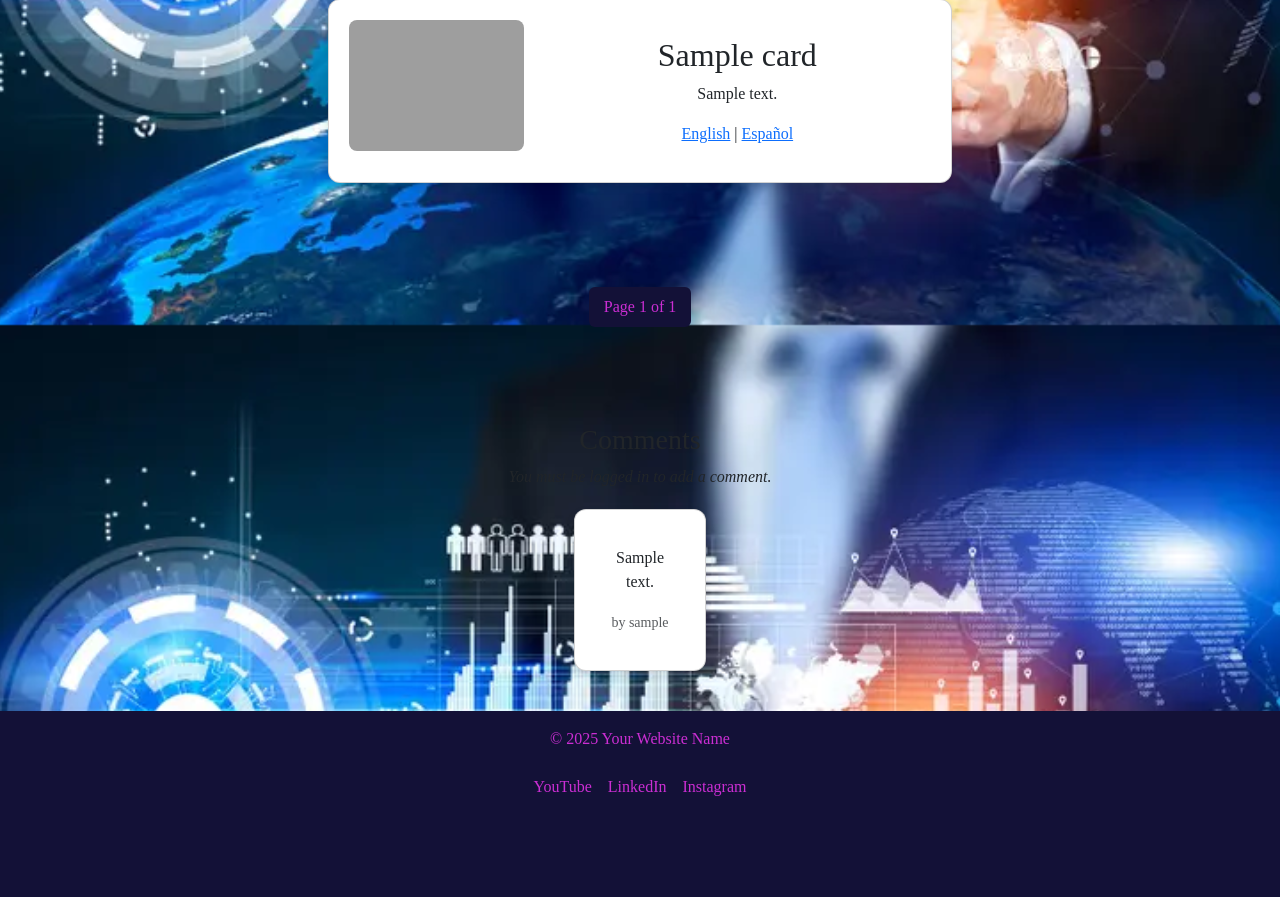
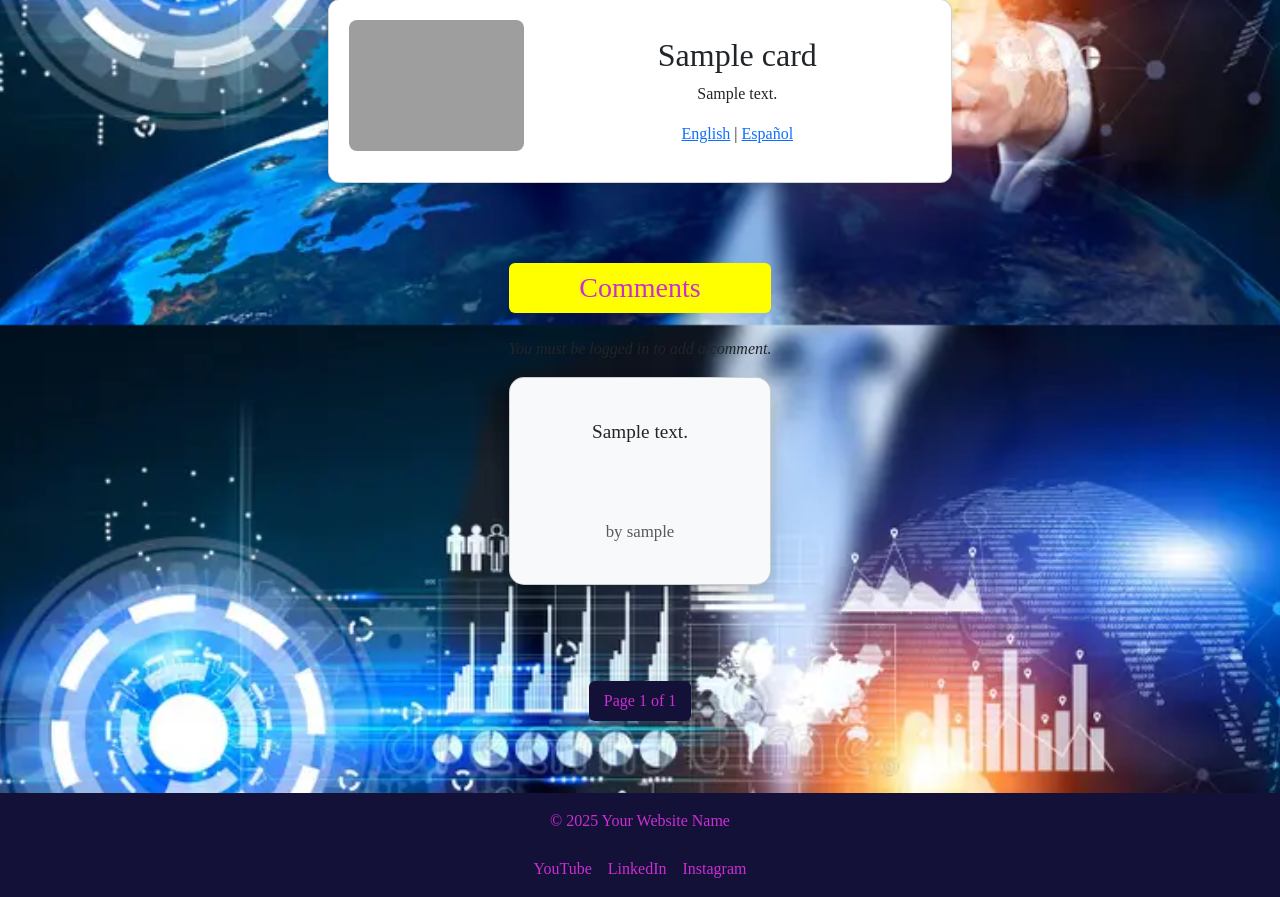
Before and after one commit to Richard-L4/Next, a Django app: template next_project/templates/next_project/detail.html in a window 1280 px wide. Shown: the part 475-1372 px from the top of the page. Before the commit the page ends 1271 px from the top, so only its background shows below. Run offline with Django 3.2, Linux system fonts and the light colour scheme; the template is opened without the code that fills it: most values are stand-ins (such as "Sample title", 1, 10 or a date in 2020); grey boxes are pictures that could not be loaded.

Commit message:
fix styling for comments

```diff
--- a/next_project/static/next_project/CSS/style.css
+++ b/next_project/static/next_project/CSS/style.css
@@ -731,6 +731,34 @@
     margin-bottom: 1.5rem;
 }
 
+.comment-card {
+    width: 100%;          /* full width of parent container */
+    max-width: 800px;     /* optional limit */
+    margin: 1rem auto;    /* center with spacing */
+    padding: 1.5rem;      /* larger padding inside */
+    font-size: 1.2rem;    /* larger text */
+    border-radius: 15px;  /* round corners */
+    box-shadow: 0 5px 15px rgba(0,0,0,0.2); /* subtle shadow */
+    background-color: #f8f9fa; /* light background */
+}
+.comment-card p {
+    margin-bottom: 4.5rem;
+}
+.comment-card small {
+    display: block;
+    margin-top: 0.5rem;
+    color: #555;
+}
+
+/* Normal color */
+#comment-btn {
+    --bs-close-color: #096e16 !important; /* green */
+}
+
+/* Hover color */
+#comment-btn:hover {
+    --bs-close-color: #ff3b3b !important; /* red */
+}
 
   /* Footer */
   footer {
--- a/next_project/templates/next_project/detail.html
+++ b/next_project/templates/next_project/detail.html
@@ -29,6 +29,111 @@
     </div>
 </div>
 
+
+<!-- COMMENTS SECTION -->
+<section class="comments mt-4">
+    <h3 id="comments">Comments</h3>
+
+    {% if card and user.is_authenticated %}
+    <!-- Add Comment Button -->
+    <button type="button" class="btn btn-primary mb-3" data-bs-toggle="modal" data-bs-target="#addCommentModal">
+        Add Comment
+    </button>
+
+    <!-- Add Comment Modal -->
+    <div class="modal fade" id="addCommentModal" tabindex="-1" aria-labelledby="addCommentModalLabel"
+        aria-hidden="true">
+        <div class="modal-dialog">
+            <div class="modal-content">
+                <form method="POST">
+                    {% csrf_token %}
+                    <div class="modal-header">
+                        <h5 class="modal-title" id="addCommentModalLabel">Add Comment</h5>
+                        <button type="button" id="comment-btn" class="btn-close" data-bs-dismiss="modal"></button>
+                    </div>
+
+                    <div class="modal-body">
+                        {{ comment_form.as_p }}
+                    </div>
+                    <div class="modal-footer">
+                        <button type="submit" class="btn btn-primary" name="add_comment">Submit</button>
+                        <button type="button" class="btn btn-secondary" data-bs-dismiss="modal">Cancel</button>
+                    </div>
+                </form>
+            </div>
+        </div>
+    </div>
+    {% elif not card %}
+    <p><em>No card available to comment on.</em></p>
+    {% else %}
+    <p><em>You must be logged in to add a comment.</em></p>
+    {% endif %}
+
+    <!-- LIST COMMENTS -->
+    {% for comment in comments %}
+    <div class="card comment-card mb-3">
+        <div class="card-body">
+            <p>{{ comment.text }}</p>
+            <small class="text-muted">by {{ comment.user.username }}</small>
+
+            {% if user == comment.user %}
+            <!-- Edit Button -->
+            <button type="button" class="btn btn-sm btn-outline-secondary" data-bs-toggle="modal"
+                data-bs-target="#editCommentModal{{ comment.id }}">
+                Edit
+            </button>
+            <!-- Delete Button -->
+            <button type="button" class="btn btn-sm btn-outline-danger" data-bs-toggle="modal"
+                data-bs-target="#deleteCommentModal{{ comment.id }}">
+                Delete
+            </button>
+            {% endif %}
+        </div>
+    </div>
+
+    <!-- Edit Modal -->
+    <div class="modal fade" id="editCommentModal{{ comment.id }}" tabindex="-1"
+        aria-labelledby="editCommentModalLabel{{ comment.id }}" aria-hidden="true">
+        <div class="modal-dialog">
+            <div class="modal-content">
+                <form method="POST">
+                    {% csrf_token %}
+                    <input type="hidden" name="comment_id" value="{{ comment.id }}">
+                    <div class="modal-body">
+                        <textarea name="text" class="form-control" rows="3" autofocus>{{ comment.text }}</textarea>
+                    </div>
+                    <div class="modal-footer">
+                        <button type="submit" class="btn btn-primary" name="edit_comment">Save Changes</button>
+                        <button type="button" class="btn btn-secondary" data-bs-dismiss="modal">Cancel</button>
+                    </div>
+                </form>
+            </div>
+        </div>
+    </div>
+
+    <!-- Delete Modal -->
+    <div class="modal fade" id="deleteCommentModal{{ comment.id }}" tabindex="-1"
+        aria-labelledby="deleteCommentModalLabel{{ comment.id }}" aria-hidden="true">
+        <div class="modal-dialog">
+            <div class="modal-content">
+                <form method="POST">
+                    {% csrf_token %}
+                    <input type="hidden" name="comment_id" value="{{ comment.id }}">
+                    <div class="modal-body">
+                        <p>Are you sure you want to delete this comment?</p>
+                        <p><em>{{ comment.text }}</em></p>
+                    </div>
+                    <div class="modal-footer">
+                        <button type="submit" class="btn btn-danger" name="delete_comment">Yes, Delete</button>
+                        <button type="button" class="btn btn-secondary" data-bs-dismiss="modal">Cancel</button>
+                    </div>
+                </form>
+            </div>
+        </div>
+    </div>
+    {% endfor %}
+</section>
+
 <!-- CARD PAGINATION -->
 <div class="pagination-container mb-4">
     <nav aria-label="Card navigation">
@@ -50,101 +155,4 @@
     </nav>
 </div>
 
-<!-- COMMENTS SECTION -->
-<section class="comments mt-4">
-    <h3>Comments</h3>
-
-    {% if card and user.is_authenticated %}
-    <!-- Add Comment Button -->
-    <button type="button" class="btn btn-primary mb-3" data-bs-toggle="modal" data-bs-target="#addCommentModal">
-        Add Comment
-    </button>
-
-    <!-- Add Comment Modal -->
-    <div class="modal fade" id="addCommentModal" tabindex="-1" aria-labelledby="addCommentModalLabel" aria-hidden="true">
-        <div class="modal-dialog">
-            <div class="modal-content">
-                <form method="POST">
-                    {% csrf_token %}
-                    <div class="modal-header">
-                        <h5 class="modal-title" id="addCommentModalLabel">Add Comment</h5>
-                        <button type="button" class="btn-close" data-bs-dismiss="modal"></button>
-                    </div>
-                    <div class="modal-body">
-                        {{ comment_form.as_p }}
-                    </div>
-                    <div class="modal-footer">
-                        <button type="submit" class="btn btn-primary" name="add_comment">Submit</button>
-                        <button type="button" class="btn btn-secondary" data-bs-dismiss="modal">Cancel</button>
-                    </div>
-                </form>
-            </div>
-        </div>
-    </div>
-    {% elif not card %}
-    <p><em>No card available to comment on.</em></p>
-    {% else %}
-    <p><em>You must be logged in to add a comment.</em></p>
-    {% endif %}
-
-    <!-- LIST COMMENTS -->
-    {% for comment in comments %}
-    <div class="card mb-2">
-        <div class="card-body">
-            <p>{{ comment.text }}</p>
-            <small class="text-muted">by {{ comment.user.username }}</small>
-
-            {% if user == comment.user %}
-            <!-- Edit Button -->
-            <button type="button" class="btn btn-sm btn-outline-secondary" data-bs-toggle="modal" data-bs-target="#editCommentModal{{ comment.id }}">
-                Edit
-            </button>
-            <!-- Delete Button -->
-            <button type="button" class="btn btn-sm btn-outline-danger" data-bs-toggle="modal" data-bs-target="#deleteCommentModal{{ comment.id }}">
-                Delete
-            </button>
-            {% endif %}
-        </div>
-    </div>
-
-    <!-- Edit Modal -->
-    <div class="modal fade" id="editCommentModal{{ comment.id }}" tabindex="-1" aria-labelledby="editCommentModalLabel{{ comment.id }}" aria-hidden="true">
-        <div class="modal-dialog">
-            <div class="modal-content">
-                <form method="POST">
-                    {% csrf_token %}
-                    <input type="hidden" name="comment_id" value="{{ comment.id }}">
-                    <div class="modal-body">
-                        <textarea name="text" class="form-control" rows="3" autofocus>{{ comment.text }}</textarea>
-                    </div>
-                    <div class="modal-footer">
-                        <button type="submit" class="btn btn-primary" name="edit_comment">Save Changes</button>
-                        <button type="button" class="btn btn-secondary" data-bs-dismiss="modal">Cancel</button>
-                    </div>
-                </form>
-            </div>
-        </div>
-    </div>
-
-    <!-- Delete Modal -->
-    <div class="modal fade" id="deleteCommentModal{{ comment.id }}" tabindex="-1" aria-labelledby="deleteCommentModalLabel{{ comment.id }}" aria-hidden="true">
-        <div class="modal-dialog">
-            <div class="modal-content">
-                <form method="POST">
-                    {% csrf_token %}
-                    <input type="hidden" name="comment_id" value="{{ comment.id }}">
-                    <div class="modal-body">
-                        <p>Are you sure you want to delete this comment?</p>
-                        <p><em>{{ comment.text }}</em></p>
-                    </div>
-                    <div class="modal-footer">
-                        <button type="submit" class="btn btn-danger" name="delete_comment">Yes, Delete</button>
-                        <button type="button" class="btn btn-secondary" data-bs-dismiss="modal">Cancel</button>
-                    </div>
-                </form>
-            </div>
-        </div>
-    </div>
-    {% endfor %}
-</section>
 {% endblock %}
```
Also changed, not shown: next_project/views.py (+15 -9 lines), db.sqlite3.
